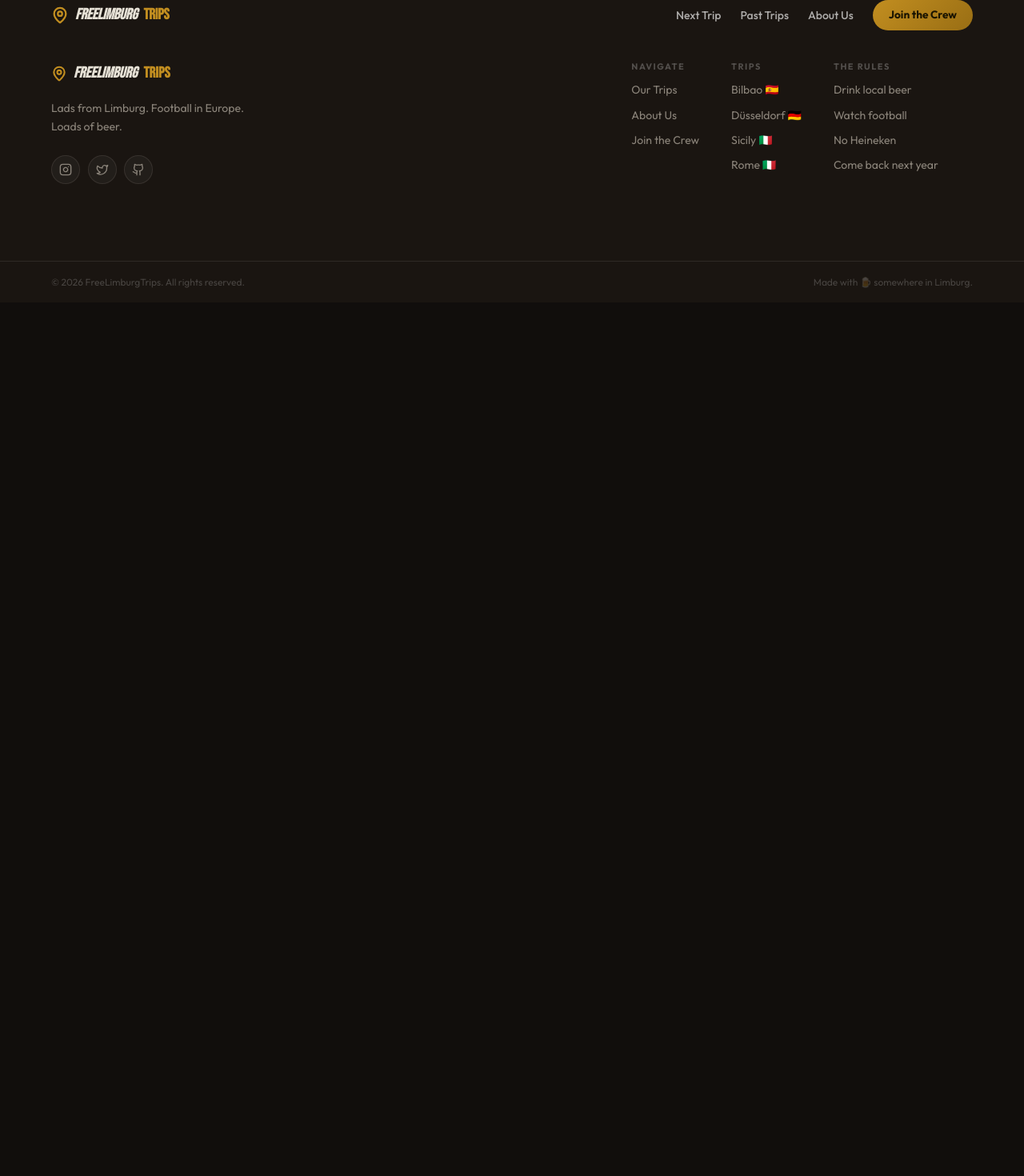
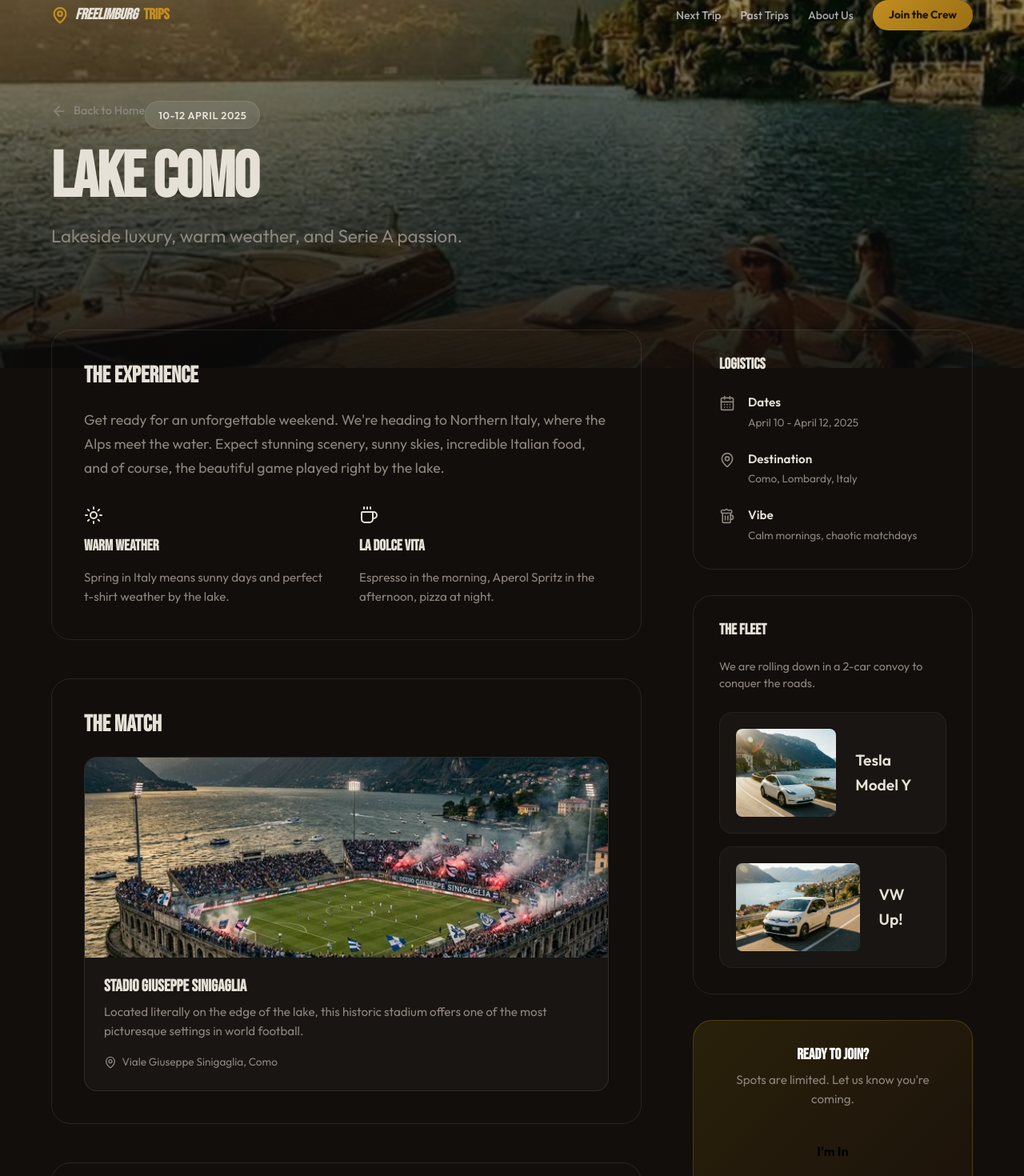
Before and after one commit to yupi1313/FreeLimburgTrips, a React (Vite) app: page /comoreal in a window 1280 px wide. Shown: the part 20-1490 px from the top of the page at 80% size. Before the commit the page ends 800 px from the top, so only its background shows below. Built offline with nearby package versions, Linux system fonts and the light colour scheme.

Commit message:
Create duplicate of Como page at /comoreal

```diff
--- a/src/App.tsx
+++ b/src/App.tsx
@@ -3,6 +3,7 @@ import './index.css';
 import Navbar from './components/Navbar';
 import Home from './pages/Home';
 import ComoTrip from './pages/ComoTrip';
+import ComoRealTrip from './pages/ComoRealTrip';
 import Footer from './components/Footer';
 
 function App() {
@@ -12,6 +13,7 @@ function App() {
       <Routes>
         <Route path="/" element={<Home />} />
         <Route path="/como" element={<ComoTrip />} />
+        <Route path="/comoreal" element={<ComoRealTrip />} />
       </Routes>
       <Footer />
     </Router>
--- /dev/null
+++ b/src/pages/ComoRealTrip.tsx
@@ -0,0 +1,138 @@
+import React, { useEffect } from 'react';
+import { CalendarDays, MapPin, Beer, ArrowLeft, Coffee, Sun } from 'lucide-react';
+import { Link } from 'react-router-dom';
+import './ComoTrip.css';
+
+const ComoRealTrip: React.FC = () => {
+    // Scroll to top when page loads
+    useEffect(() => {
+        window.scrollTo(0, 0);
+    }, []);
+
+    return (
+        <div className="como-page">
+            <div className="como-page__hero">
+                <div className="como-page__hero-overlay"></div>
+                <img src="/como_lake.png" alt="Lake Como" className="como-page__hero-bg" />
+                <div className="container como-page__hero-content">
+                    <Link to="/" className="como-page__back">
+                        <ArrowLeft size={20} />
+                        <span>Back to Home</span>
+                    </Link>
+                    <span className="como-page__badge">10-12 April 2025</span>
+                    <h1 className="como-page__title">Lake <em>Como</em></h1>
+                    <p className="como-page__subtitle">Lakeside luxury, warm weather, and Serie A passion.</p>
+                </div>
+            </div>
+
+            <div className="container">
+                <div className="como-page__grid">
+                    {/* Left Column: Details */}
+                    <div className="como-page__details">
+                        <section className="como-section">
+                            <h2>The Experience</h2>
+                            <p className="como-section__text">
+                                Get ready for an unforgettable weekend. We're heading to Northern Italy, where the Alps meet the water. Expect stunning scenery, sunny skies, incredible Italian food, and of course, the beautiful game played right by the lake.
+                            </p>
+
+                            <div className="como-features">
+                                <div className="como-feature">
+                                    <Sun size={24} className="como-feature__icon" />
+                                    <h3>Warm Weather</h3>
+                                    <p>Spring in Italy means sunny days and perfect t-shirt weather by the lake.</p>
+                                </div>
+                                <div className="como-feature">
+                                    <Coffee size={24} className="como-feature__icon" />
+                                    <h3>La Dolce Vita</h3>
+                                    <p>Espresso in the morning, Aperol Spritz in the afternoon, pizza at night.</p>
+                                </div>
+                            </div>
+                        </section>
+
+                        <section className="como-section">
+                            <h2>The Match</h2>
+                            <div className="como-stadium">
+                                <img src="/como_stadium.png" alt="Stadio Giuseppe Sinigaglia" className="como-stadium__img" />
+                                <div className="como-stadium__info">
+                                    <h3>Stadio Giuseppe Sinigaglia</h3>
+                                    <p>
+                                        Located literally on the edge of the lake, this historic stadium offers one of the most picturesque settings in world football.
+                                    </p>
+                                    <div className="como-stadium__meta">
+                                        <span><MapPin size={16} /> Viale Giuseppe Sinigaglia, Como</span>
+                                    </div>
+                                </div>
+                            </div>
+                        </section>
+
+                        <section className="como-section">
+                            <h2>Trip Highlights</h2>
+                            <p className="como-section__text">
+                                Sneak peak at the good times and away day memories from the Free Limburg Firm.
+                            </p>
+                            <div className="como-gallery">
+                                <img src="/photos/como_gallery_1.png" alt="Como highlight 1" />
+                                <img src="/photos/como_gallery_2.png" alt="Como highlight 2" />
+                                <img src="/photos/como_gallery_3.png" alt="Como highlight 3" />
+                                <img src="/photos/como_gallery_4.png" alt="Como highlight 4" />
+                            </div>
+                        </section>
+                    </div>
+
+                    {/* Right Column: Logistics */}
+                    <div className="como-page__sidebar">
+                        <div className="como-card">
+                            <h3>Logistics</h3>
+                            <ul className="como-logistics">
+                                <li>
+                                    <CalendarDays size={20} />
+                                    <div>
+                                        <strong>Dates</strong>
+                                        <span>April 10 - April 12, 2025</span>
+                                    </div>
+                                </li>
+                                <li>
+                                    <MapPin size={20} />
+                                    <div>
+                                        <strong>Destination</strong>
+                                        <span>Como, Lombardy, Italy</span>
+                                    </div>
+                                </li>
+                                <li>
+                                    <Beer size={20} />
+                                    <div>
+                                        <strong>Vibe</strong>
+                                        <span>Calm mornings, chaotic matchdays</span>
+                                    </div>
+                                </li>
+                            </ul>
+                        </div>
+
+                        <div className="como-card">
+                            <h3>The Fleet</h3>
+                            <p className="como-card__desc">We are rolling down in a 2-car convoy to conquer the roads.</p>
+                            <div className="como-fleet">
+                                <div className="como-fleet__item">
+                                    <img src="/tesla_y.png" alt="Tesla Model Y" />
+                                    <span>Tesla Model Y</span>
+                                </div>
+                                <div className="como-fleet__item">
+                                    <img src="/vw_up.png" alt="VW Up" />
+                                    <span>VW Up!</span>
+                                </div>
+                            </div>
+                        </div>
+
+                        <div className="como-card como-card--cta">
+                            <h3>Ready to join?</h3>
+                            <p>Spots are limited. Let us know you're coming.</p>
+                            <a href="/#contact" className="como-btn">I'm In</a>
+                        </div>
+                    </div>
+                </div>
+            </div>
+        </div>
+    );
+};
+
+export default ComoRealTrip;
```
